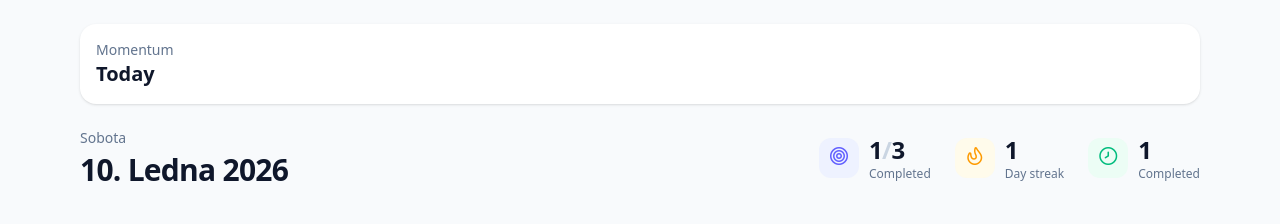
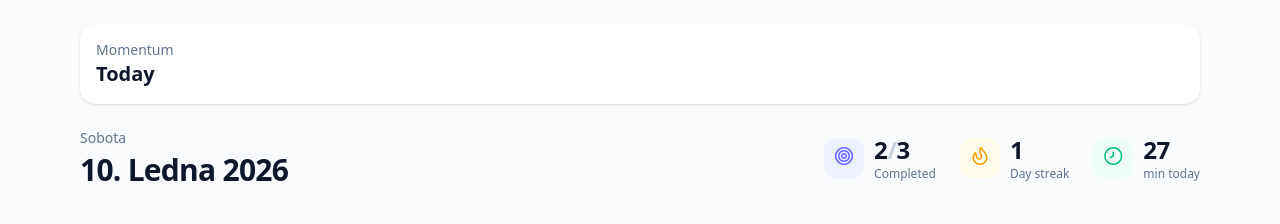
Before and after one commit to gregustomas/momentum, a React (Vite) app: page / in a window 1280 px wide. Shown: the top 224 px of the page. Built offline with nearby package versions, Linux system fonts and the light colour scheme.

Commit message:
feat: today stats

```diff
--- a/src/pages/TodayPage.jsx
+++ b/src/pages/TodayPage.jsx
@@ -5,7 +5,7 @@ import AddFocusModal from "../components/AddFocusModal";
 import { useFocuses } from "../contexts/FocusesContext";
 
 function TodayPage() {
-  const {focuses, addFocus, skipFocus} = useFocuses();
+  const { focuses, addFocus, skipFocus } = useFocuses();
 
   // focuses
   const activeFocuses = focuses.filter((f) => f.status === "active");
@@ -13,6 +13,8 @@ function TodayPage() {
   const doneFocuses = focuses.filter(
     (f) => f.status === "skipped" || f.status === "completed"
   );
+
+  const totalMinutes = Math.floor(countTotalMinutes());
 
   // date
   const date = new Date();
@@ -26,6 +28,12 @@ function TodayPage() {
   });
   // modal
   const [isModalOpen, setIsModalOpen] = useState(false);
+
+  function countTotalMinutes() {
+    return doneFocuses.reduce((sum, f) => {
+      return sum + (f.actualTime || 0);
+    }, 0);
+  }
 
   return (
     <div>
@@ -41,7 +49,7 @@ function TodayPage() {
         </div>
         <div className="flex items-center gap-6">
           <StatCard
-            value={1}
+            value={doneFocuses.length}
             total={3}
             color={"indigo"}
             label={"Completed"}
@@ -54,9 +62,9 @@ function TodayPage() {
             icon={"fi-rr-fire-flame-curved"}
           />
           <StatCard
-            value={1}
+            value={totalMinutes}
             color={"emerald"}
-            label={"Completed"}
+            label={"min today"}
             icon={"fi-rr-clock"}
           />
         </div>
```
